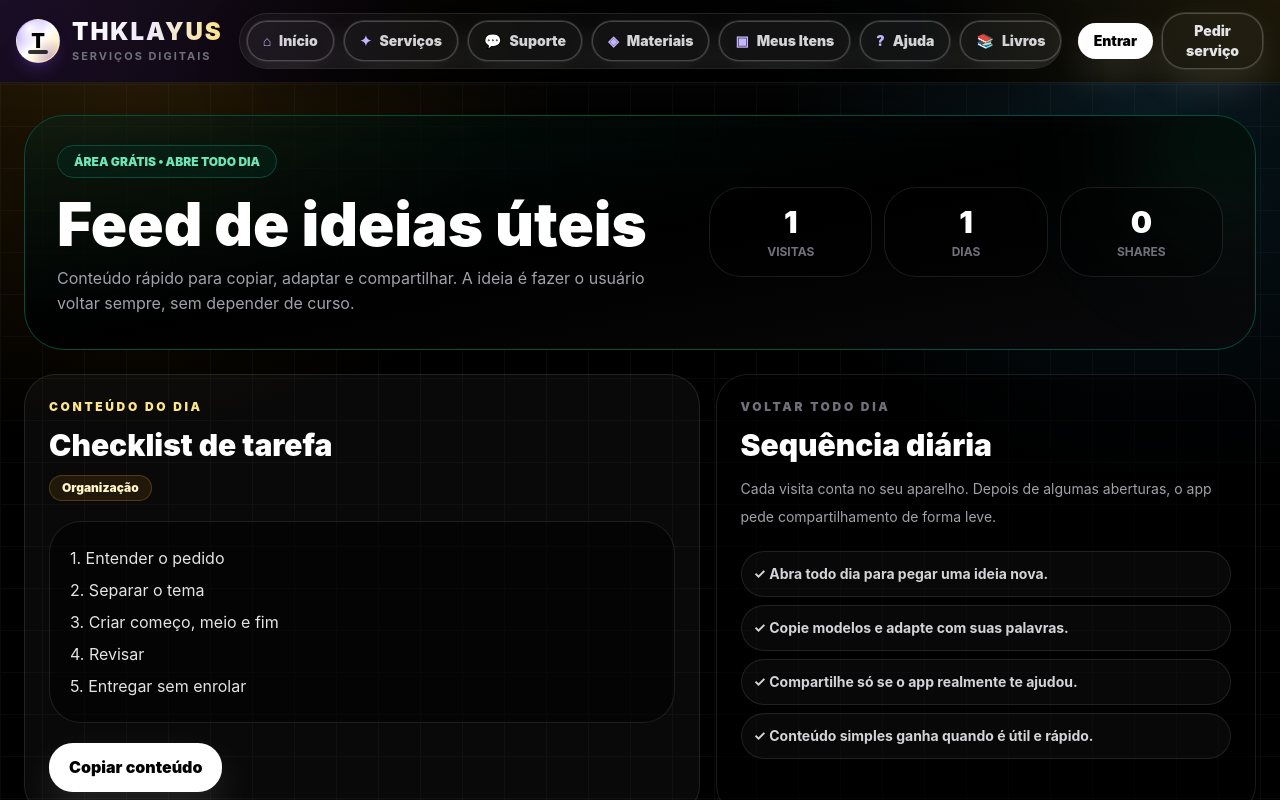
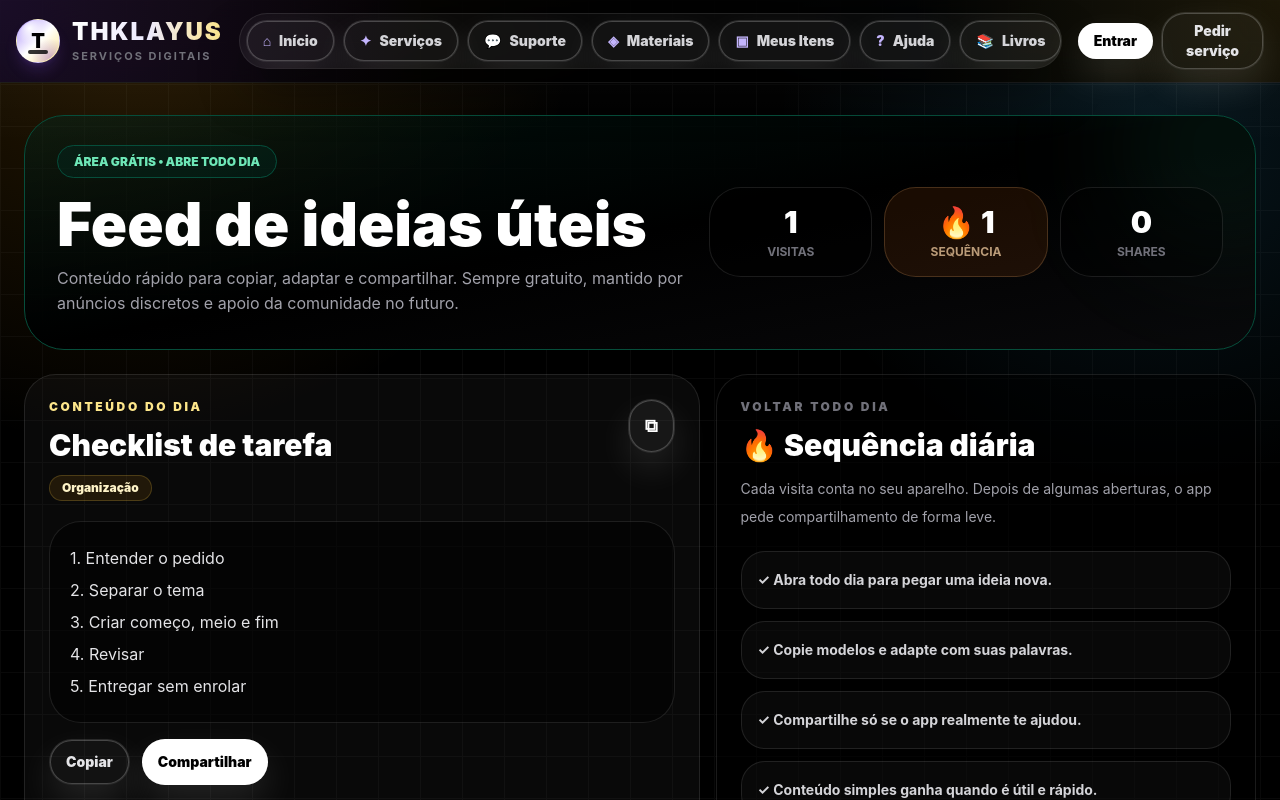
Before and after one commit to thiagodouglas19t-lang/Thklayus-hub, a React (Vite) app: page / in a window 1280 px wide. Both pictures are taken after a click on the button "Explorar grátis". Shown: the top 800 px of the page. Built offline with nearby package versions, Linux system fonts and the light colour scheme.

Commit message:
Improve UX for sharing, copy feedback, tags, and streaks

```diff
--- a/src/pages/Gratis.tsx
+++ b/src/pages/Gratis.tsx
@@ -17,117 +17,59 @@ const viralCards = [
 ];
 
 const tips = ["Abra todo dia para pegar uma ideia nova.", "Copie modelos e adapte com suas palavras.", "Compartilhe só se o app realmente te ajudou.", "Conteúdo simples ganha quando é útil e rápido."];
+const topicTags = ["escola", "dinheiro", "status", "WhatsApp", "apresentação", "arte", "organização", "família"];
 
-function todayKey() {
-  return new Date().toISOString().slice(0, 10);
-}
-
-function getInitialStats() {
-  const saved = localStorage.getItem("thklayus-viral-stats");
-  if (!saved) return { opens: 0, lastOpen: "", streak: 0, shares: 0 };
-  try { return JSON.parse(saved); } catch { return { opens: 0, lastOpen: "", streak: 0, shares: 0 }; }
-}
-
-async function copyText(text: string, onDone?: () => void) {
-  await navigator.clipboard.writeText(text);
-  onDone?.();
-  alert("Copiado! Agora é só colar onde quiser.");
-}
+function todayKey() { return new Date().toISOString().slice(0, 10); }
+function getInitialStats() { const saved = localStorage.getItem("thklayus-viral-stats"); if (!saved) return { opens: 0, lastOpen: "", streak: 0, shares: 0 }; try { return JSON.parse(saved); } catch { return { opens: 0, lastOpen: "", streak: 0, shares: 0 }; } }
 
 export default function Gratis() {
   const [stats, setStats] = useState(getInitialStats);
   const [tema, setTema] = useState("");
+  const [toast, setToast] = useState("");
   const today = todayKey();
   const contentOfDay = useMemo(() => dailyContents[new Date().getDate() % dailyContents.length], []);
   const showShareInvite = stats.opens >= 3 || stats.shares >= 1;
 
-  useEffect(() => {
-    setStats((current: any) => {
-      if (current.lastOpen === today) return current;
-      const next = { ...current, opens: Number(current.opens || 0) + 1, lastOpen: today, streak: Number(current.streak || 0) + 1 };
-      localStorage.setItem("thklayus-viral-stats", JSON.stringify(next));
-      return next;
-    });
-  }, [today]);
+  useEffect(() => { setStats((current: any) => { if (current.lastOpen === today) return current; const next = { ...current, opens: Number(current.opens || 0) + 1, lastOpen: today, streak: Number(current.streak || 0) + 1 }; localStorage.setItem("thklayus-viral-stats", JSON.stringify(next)); return next; }); }, [today]);
+  useEffect(() => { if (!toast) return; const timer = window.setTimeout(() => setToast(""), 2200); return () => window.clearTimeout(timer); }, [toast]);
 
-  function markShare() {
-    const next = { ...stats, shares: Number(stats.shares || 0) + 1 };
-    setStats(next);
-    localStorage.setItem("thklayus-viral-stats", JSON.stringify(next));
-  }
-
-  function gerarIdeias() {
-    const assunto = tema.trim() || "meu projeto";
-    return [
-      `3 ideias de post sobre ${assunto}`,
-      `Uma frase curta para divulgar ${assunto}`,
-      `Um checklist simples para organizar ${assunto}`,
-      `Uma mensagem de WhatsApp explicando ${assunto}`,
-    ];
-  }
+  function markShare() { const next = { ...stats, shares: Number(stats.shares || 0) + 1 }; setStats(next); localStorage.setItem("thklayus-viral-stats", JSON.stringify(next)); }
+  async function copyText(text: string, onDone?: () => void) { await navigator.clipboard.writeText(text); onDone?.(); setToast("Copiado para a área de transferência!"); }
+  async function shareText(text: string) { const shareData = { title: "THKLAYUS Hub", text, url: window.location.origin }; if (navigator.share) { await navigator.share(shareData); markShare(); setToast("Compartilhamento aberto!"); return; } await copyText(`${text}\n${window.location.origin}`, markShare); }
+  function gerarIdeias() { const assunto = tema.trim() || "meu projeto"; return [`3 ideias de post sobre ${assunto}`, `Uma frase curta para divulgar ${assunto}`, `Um checklist simples para organizar ${assunto}`, `Uma mensagem de WhatsApp explicando ${assunto}`]; }
 
   return (
     <div className="space-y-6">
+      {toast && <div className="fixed bottom-24 left-1/2 z-[90] -translate-x-1/2 rounded-2xl border border-emerald-300/25 bg-emerald-500/95 px-5 py-3 text-sm font-black text-black shadow-2xl shadow-emerald-500/20">{toast}</div>}
+
       <section className="relative overflow-hidden rounded-[2.5rem] border border-emerald-900 bg-gradient-to-br from-emerald-950/40 via-black to-zinc-950 p-6 md:p-8">
         <div className="absolute -right-16 -top-16 h-48 w-48 rounded-full bg-emerald-400/10 blur-3xl" />
         <div className="relative grid gap-6 lg:grid-cols-[1.1fr_0.9fr] lg:items-center">
           <div>
             <span className="rounded-full border border-emerald-900 bg-emerald-950/40 px-4 py-2 text-xs font-black uppercase text-emerald-300">Área grátis • abre todo dia</span>
             <h2 className="mt-5 text-4xl font-black md:text-6xl">Feed de ideias úteis</h2>
-            <p className="mt-3 max-w-2xl text-zinc-400">Conteúdo rápido para copiar, adaptar e compartilhar. A ideia é fazer o usuário voltar sempre, sem depender de curso.</p>
+            <p className="mt-3 max-w-2xl text-zinc-400">Conteúdo rápido para copiar, adaptar e compartilhar. Sempre gratuito, mantido por anúncios discretos e apoio da comunidade no futuro.</p>
           </div>
           <div className="grid grid-cols-3 gap-3">
             <div className="rounded-3xl border border-white/10 bg-black/35 p-4 text-center"><p className="text-3xl font-black text-white">{stats.opens}</p><p className="mt-1 text-xs font-bold uppercase text-zinc-500">visitas</p></div>
-            <div className="rounded-3xl border border-white/10 bg-black/35 p-4 text-center"><p className="text-3xl font-black text-white">{stats.streak}</p><p className="mt-1 text-xs font-bold uppercase text-zinc-500">dias</p></div>
+            <div className="rounded-3xl border border-orange-300/20 bg-orange-500/10 p-4 text-center"><p className="text-3xl font-black text-white">🔥 {stats.streak}</p><p className="mt-1 text-xs font-bold uppercase text-orange-200/70">sequência</p></div>
             <div className="rounded-3xl border border-white/10 bg-black/35 p-4 text-center"><p className="text-3xl font-black text-white">{stats.shares}</p><p className="mt-1 text-xs font-bold uppercase text-zinc-500">shares</p></div>
           </div>
         </div>
       </section>
 
-      {showShareInvite && (
-        <section className="rounded-[2rem] border border-violet-300/25 bg-violet-500/10 p-5 md:p-6">
-          <p className="text-xs font-black uppercase tracking-[0.22em] text-violet-200">Ajude o projeto</p>
-          <h3 className="mt-2 text-3xl font-black text-white">Se você gostou, compartilha com alguém.</h3>
-          <p className="mt-2 max-w-3xl text-sm leading-7 text-violet-50/80">Isso ajuda o THKLAYUS Hub a crescer sem precisar cobrar de todo mundo. Manda para uma pessoa que pode usar as ideias grátis.</p>
-          <button onClick={() => copyText("Achei um app grátis com ideias, modelos e ferramentas simples. Testa aí: " + window.location.href, markShare)} className="mt-5 rounded-2xl bg-white px-5 py-3 font-black text-black">Copiar mensagem de compartilhamento</button>
-        </section>
-      )}
+      {showShareInvite && <section className="rounded-[2rem] border border-violet-300/25 bg-violet-500/10 p-5 md:p-6"><p className="text-xs font-black uppercase tracking-[0.22em] text-violet-200">Ajude o projeto</p><h3 className="mt-2 text-3xl font-black text-white">Se você gostou, compartilha com alguém.</h3><p className="mt-2 max-w-3xl text-sm leading-7 text-violet-50/80">Isso ajuda o THKLAYUS Hub a crescer sem precisar cobrar de todo mundo.</p><div className="mt-5 flex flex-wrap gap-3"><button onClick={() => shareText("Achei um app grátis com ideias, modelos e ferramentas simples. Testa aí:")} className="rounded-2xl bg-white px-5 py-3 font-black text-black">Compartilhar direto</button><button onClick={() => copyText("Achei um app grátis com ideias, modelos e ferramentas simples. Testa aí: " + window.location.origin, markShare)} className="rounded-2xl border border-white/10 bg-white/[0.04] px-5 py-3 font-black text-white">Copiar mensagem</button></div></section>}
 
       <section className="grid gap-4 lg:grid-cols-[1fr_0.8fr]">
-        <article className="rounded-[2rem] border border-white/10 bg-white/[0.035] p-5 md:p-6">
-          <p className="text-xs font-black uppercase tracking-[0.22em] text-amber-200">Conteúdo do dia</p>
-          <h3 className="mt-3 text-3xl font-black text-white">{contentOfDay.title}</h3>
-          <span className="mt-3 inline-flex rounded-full border border-amber-300/20 bg-amber-500/10 px-3 py-1 text-xs font-black text-amber-100">{contentOfDay.type}</span>
-          <p className="mt-5 whitespace-pre-wrap rounded-3xl border border-white/10 bg-black/45 p-5 text-base leading-8 text-zinc-200">{contentOfDay.text}</p>
-          <button onClick={() => copyText(contentOfDay.text)} className="mt-5 rounded-2xl bg-white px-5 py-3 font-black text-black">Copiar conteúdo</button>
-        </article>
-
-        <article className="rounded-[2rem] border border-white/10 bg-black/45 p-5 md:p-6">
-          <p className="text-xs font-black uppercase tracking-[0.22em] text-zinc-500">Voltar todo dia</p>
-          <h3 className="mt-3 text-3xl font-black text-white">Sequência diária</h3>
-          <p className="mt-3 text-sm leading-7 text-zinc-400">Cada visita conta no seu aparelho. Depois de algumas aberturas, o app pede compartilhamento de forma leve.</p>
-          <div className="mt-5 space-y-2">{tips.map((tip) => <p key={tip} className="rounded-2xl border border-white/10 bg-white/[0.03] p-3 text-sm font-bold text-zinc-300">✓ {tip}</p>)}</div>
-        </article>
+        <article className="rounded-[2rem] border border-white/10 bg-white/[0.035] p-5 md:p-6"><div className="flex items-start justify-between gap-4"><div><p className="text-xs font-black uppercase tracking-[0.22em] text-amber-200">Conteúdo do dia</p><h3 className="mt-3 text-3xl font-black text-white">{contentOfDay.title}</h3><span className="mt-3 inline-flex rounded-full border border-amber-300/20 bg-amber-500/10 px-3 py-1 text-xs font-black text-amber-100">{contentOfDay.type}</span></div><button title="Copiar" onClick={() => copyText(contentOfDay.text)} className="rounded-2xl border border-white/10 bg-white/[0.06] px-4 py-3 text-lg font-black text-white transition hover:bg-white hover:text-black">⧉</button></div><p className="mt-5 whitespace-pre-wrap rounded-3xl border border-white/10 bg-black/45 p-5 text-base leading-8 text-zinc-200">{contentOfDay.text}</p><div className="mt-4 flex flex-wrap gap-3"><button onClick={() => copyText(contentOfDay.text)} className="rounded-2xl border border-white/10 bg-white/[0.04] px-4 py-3 text-sm font-black text-zinc-200">Copiar</button><button onClick={() => shareText(contentOfDay.text)} className="rounded-2xl bg-white px-4 py-3 text-sm font-black text-black">Compartilhar</button></div></article>
+        <article className="rounded-[2rem] border border-white/10 bg-black/45 p-5 md:p-6"><p className="text-xs font-black uppercase tracking-[0.22em] text-zinc-500">Voltar todo dia</p><h3 className="mt-3 text-3xl font-black text-white">🔥 Sequência diária</h3><p className="mt-3 text-sm leading-7 text-zinc-400">Cada visita conta no seu aparelho. Depois de algumas aberturas, o app pede compartilhamento de forma leve.</p><div className="mt-5 space-y-3">{tips.map((tip) => <p key={tip} className="rounded-2xl border border-white/10 bg-white/[0.03] p-4 text-sm font-bold leading-6 text-zinc-300">✓ {tip}</p>)}</div></article>
       </section>
 
-      <section className="rounded-[2rem] border border-white/10 bg-white/[0.03] p-5 md:p-6">
-        <div className="flex flex-wrap items-end justify-between gap-4"><div><p className="text-xs font-black uppercase tracking-[0.22em] text-violet-300">Tela viral</p><h3 className="mt-2 text-3xl font-black text-white">Mensagens prontas para espalhar o app</h3></div></div>
-        <div className="mt-5 grid gap-4 md:grid-cols-2 xl:grid-cols-4">
-          {viralCards.map((card) => <article key={card.title} className="rounded-[2rem] border border-white/10 bg-black/45 p-5"><h4 className="text-xl font-black text-white">{card.title}</h4><p className="mt-3 min-h-28 text-sm leading-6 text-zinc-400">{card.text}</p><button onClick={() => copyText(card.text, markShare)} className="mt-4 w-full rounded-2xl bg-white px-4 py-3 font-black text-black">Copiar</button></article>)}
-        </div>
-      </section>
+      <section className="rounded-[2rem] border border-white/10 bg-white/[0.03] p-5 md:p-6"><div className="flex flex-wrap items-end justify-between gap-4"><div><p className="text-xs font-black uppercase tracking-[0.22em] text-violet-300">Tela viral</p><h3 className="mt-2 text-3xl font-black text-white">Mensagens prontas para espalhar o app</h3></div></div><div className="mt-5 grid gap-4 md:grid-cols-2 xl:grid-cols-4">{viralCards.map((card) => <article key={card.title} className="relative rounded-[2rem] border border-white/10 bg-black/45 p-5 pr-14"><button title="Copiar" onClick={() => copyText(card.text, markShare)} className="absolute right-4 top-4 rounded-xl border border-white/10 bg-white/[0.06] px-3 py-2 text-sm font-black text-white hover:bg-white hover:text-black">⧉</button><h4 className="text-xl font-black text-white">{card.title}</h4><p className="mt-3 min-h-28 text-sm leading-6 text-zinc-400">{card.text}</p><button onClick={() => shareText(card.text)} className="mt-4 rounded-2xl bg-white px-4 py-3 text-sm font-black text-black">Compartilhar</button></article>)}</div></section>
 
-      <section className="rounded-[2rem] border border-white/10 bg-zinc-950 p-5 md:p-6">
-        <p className="text-xs font-black uppercase tracking-[0.22em] text-emerald-300">Gerador simples</p>
-        <h3 className="mt-2 text-3xl font-black text-white">Gerar ideias para qualquer tema</h3>
-        <div className="mt-5 grid gap-3 md:grid-cols-[1fr_auto]"><input value={tema} onChange={(e) => setTema(e.target.value)} placeholder="Tema: exemplo escola, dinheiro, treino, estudos..." className="rounded-2xl border border-zinc-800 bg-black px-4 py-3 outline-none" /><button onClick={() => copyText(gerarIdeias().join("\n"))} className="rounded-2xl bg-white px-5 py-3 font-black text-black">Copiar ideias</button></div>
-        <div className="mt-5 grid gap-3 md:grid-cols-2">{gerarIdeias().map((idea) => <div key={idea} className="rounded-2xl border border-zinc-800 bg-black p-4 text-sm font-bold text-zinc-300">{idea}</div>)}</div>
-      </section>
+      <section className="rounded-[2rem] border border-white/10 bg-zinc-950 p-5 md:p-6"><p className="text-xs font-black uppercase tracking-[0.22em] text-emerald-300">Gerador simples</p><h3 className="mt-2 text-3xl font-black text-white">Gerar ideias para qualquer tema</h3><div className="mt-5 grid gap-3 md:grid-cols-[1fr_auto]"><input value={tema} onChange={(e) => setTema(e.target.value)} placeholder="Digite um tema..." className="rounded-3xl border border-zinc-800 bg-black px-5 py-4 text-base font-bold outline-none focus:border-emerald-300/40" /><button onClick={() => copyText(gerarIdeias().join("\n"))} className="rounded-2xl bg-white px-5 py-3 font-black text-black">Copiar ideias</button></div><div className="mt-4 flex flex-wrap gap-2">{topicTags.map((tag) => <button key={tag} onClick={() => setTema(tag)} className="rounded-full border border-white/10 bg-white/[0.04] px-4 py-2 text-xs font-black text-zinc-300 hover:border-emerald-300/40 hover:text-white">{tag}</button>)}</div><div className="mt-5 grid gap-3 md:grid-cols-2">{gerarIdeias().map((idea) => <div key={idea} className="rounded-2xl border border-zinc-800 bg-black p-4 text-sm font-bold text-zinc-300">{idea}</div>)}</div></section>
 
-      <section className="rounded-[2rem] border border-white/10 bg-black/45 p-5 md:p-6">
-        <p className="text-xs font-black uppercase tracking-[0.22em] text-zinc-500">Publicidade futura</p>
-        <div className="mt-3 grid min-h-28 place-items-center rounded-[1.5rem] border border-dashed border-white/15 bg-white/[0.025] text-center"><div><p className="font-black text-zinc-300">Espaço reservado para anúncio</p><p className="mt-1 text-sm text-zinc-600">Só ativar quando o app tiver usuários suficientes.</p></div></div>
-      </section>
+      <section className="rounded-[2rem] border border-white/10 bg-black/45 p-5 md:p-6"><p className="text-xs font-black uppercase tracking-[0.22em] text-zinc-500">Publicidade futura</p><div className="mx-auto mt-3 grid h-[90px] max-w-[728px] place-items-center rounded-xl border border-dashed border-white/15 bg-white/[0.025] text-center"><div><p className="font-black text-zinc-300">Banner 728×90 / responsivo</p><p className="mt-1 text-sm text-zinc-600">Placeholder para testar o layout antes dos anúncios reais.</p></div></div></section>
     </div>
   );
 }
```
